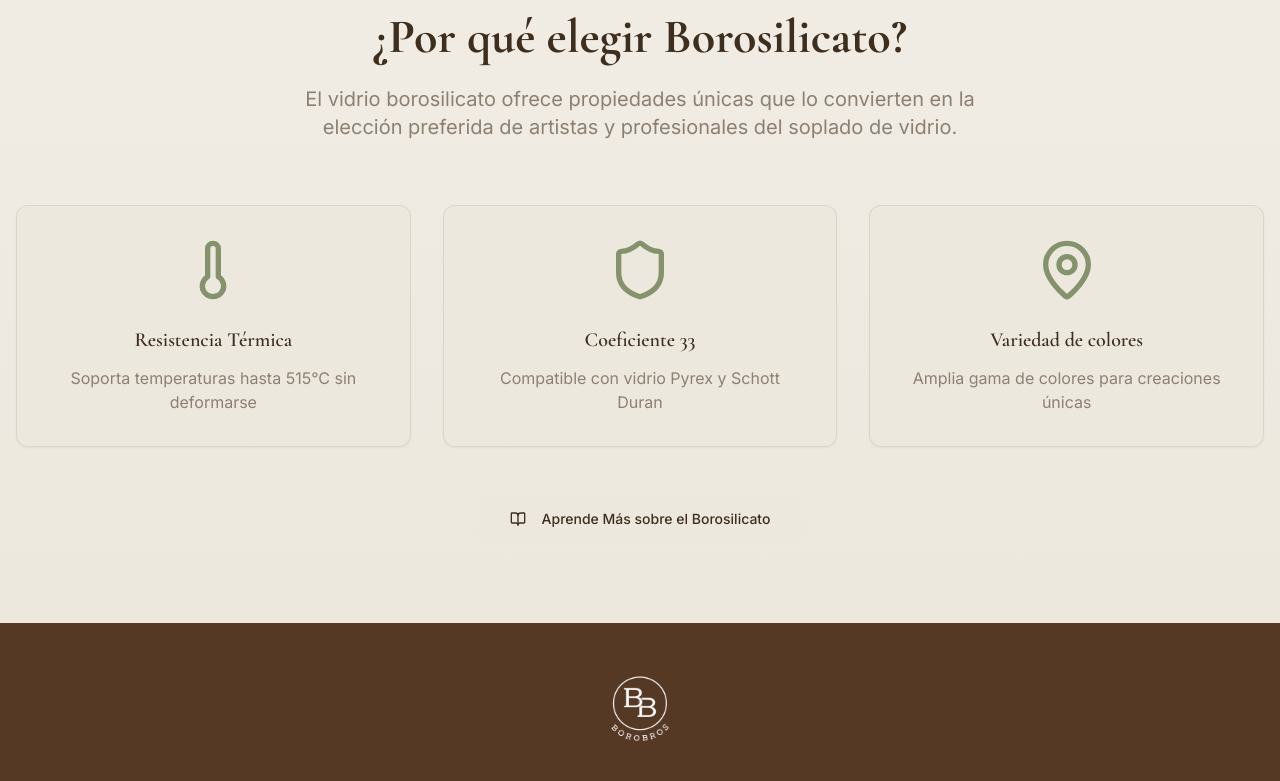
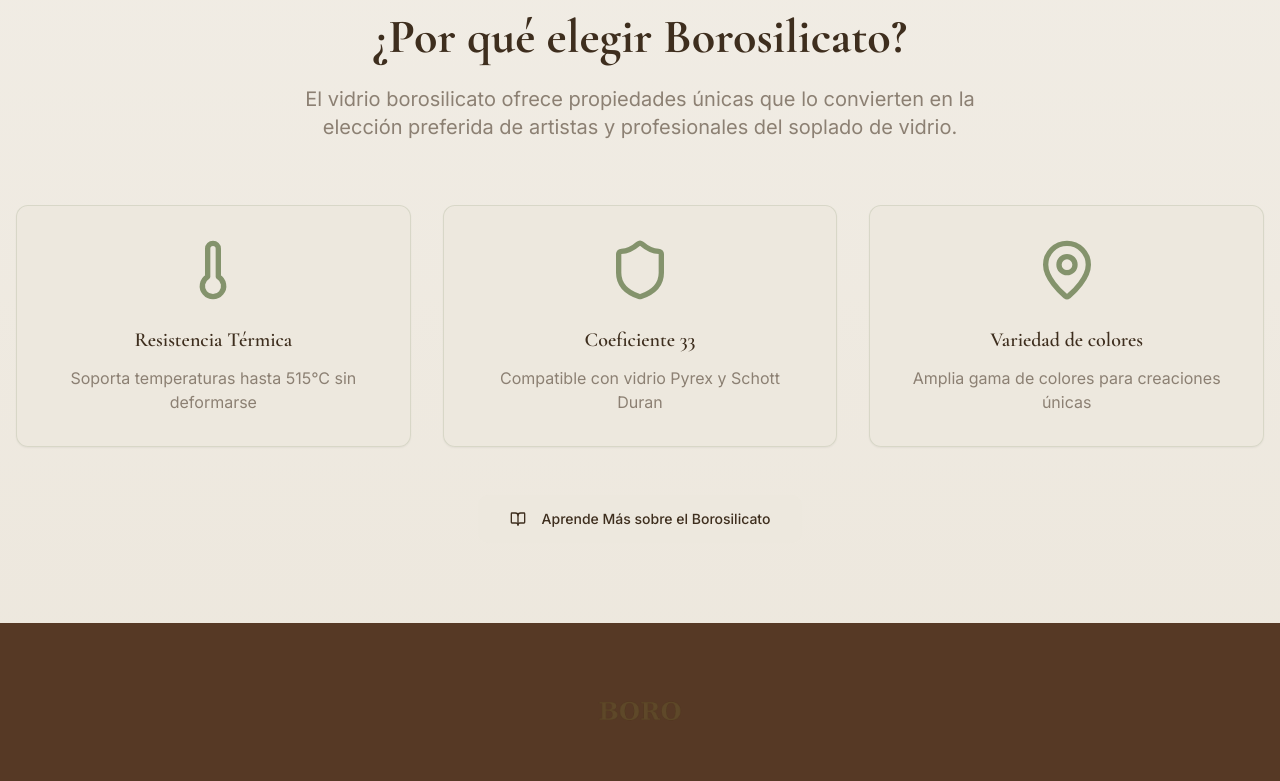
Before and after one commit to mepaesano/boro-bros-arte-fuego, a React (Vite) app: page / in a window 1280 px wide. Shown: the part 2000-2781 px from the top of the page. Built offline with nearby package versions, Linux system fonts and the light colour scheme.

Commit message:
feat: Update logo across website
Replace all instances of the current logo with the new provided logo. Ensure the logo functions as a button to return to the homepage.

```diff
--- a/src/components/Footer.tsx
+++ b/src/components/Footer.tsx
@@ -20,11 +20,17 @@ const Footer = () => {
           <div className="max-w-5xl mx-auto">
             {/* Logo and Brand */}
             <div className="text-center mb-10">
-              <img
-                src="/lovable-uploads/31c20fc6-abb9-43cf-8ee6-aa72e025d570.png"
-                alt="BoroBros Logo"
-                className="h-24 w-auto mx-auto mb-4 filter brightness-0 invert"
-              />
+              <Link
+                to="/"
+                onClick={() => window.scrollTo({ top: 0, behavior: 'smooth' })}
+                className="inline-block transition-opacity hover:opacity-80"
+              >
+                <img
+                  src="/lovable-uploads/63ca099c-e0ac-4a22-9727-44f45368239e.png"
+                  alt="Boro. - Pioneros en Borosilicato"
+                  className="h-24 w-auto mx-auto mb-4"
+                />
+              </Link>
               <h3 className="font-heading font-bold text-2xl mb-3 text-beige-primary" style={{ color: 'hsl(39 30% 90%)' }}>
                 Boro.
               </h3>
--- a/src/components/Header.tsx
+++ b/src/components/Header.tsx
@@ -56,7 +56,7 @@ const Header = () => {
               className="flex items-center transition-opacity hover:opacity-80"
             >
               <img
-                src="/lovable-uploads/31c20fc6-abb9-43cf-8ee6-aa72e025d570.png"
+                src="/lovable-uploads/63ca099c-e0ac-4a22-9727-44f45368239e.png"
                 alt="Boro. - Pioneros en Borosilicato"
                 className="h-12 w-auto max-w-[200px] object-contain"
                 style={{ imageRendering: 'crisp-edges' }}
@@ -134,7 +134,7 @@ const Header = () => {
                   <div className="flex flex-col gap-4 mt-6">
                     <Link to="/" className="flex items-center pb-4 border-b" onClick={handleNavClick}>
                       <img
-                        src="/lovable-uploads/31c20fc6-abb9-43cf-8ee6-aa72e025d570.png"
+                        src="/lovable-uploads/63ca099c-e0ac-4a22-9727-44f45368239e.png"
                         alt="Boro. - Pioneros en Borosilicato"
                         className="h-10 w-auto max-w-[160px] object-contain"
                         style={{ imageRendering: 'crisp-edges' }}
```
Also changed, not shown: public/lovable-uploads/63ca099c-e0ac-4a22-9727-44f45368239e.png (added).
